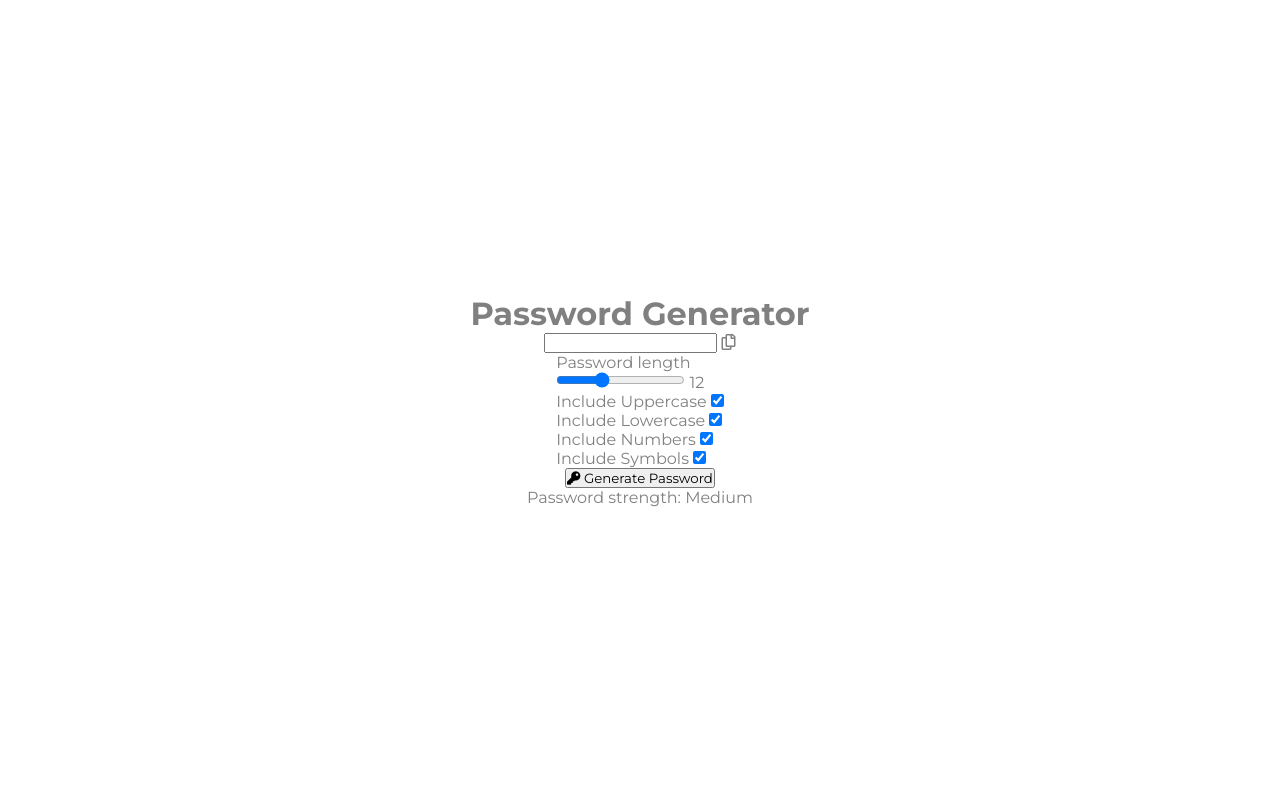
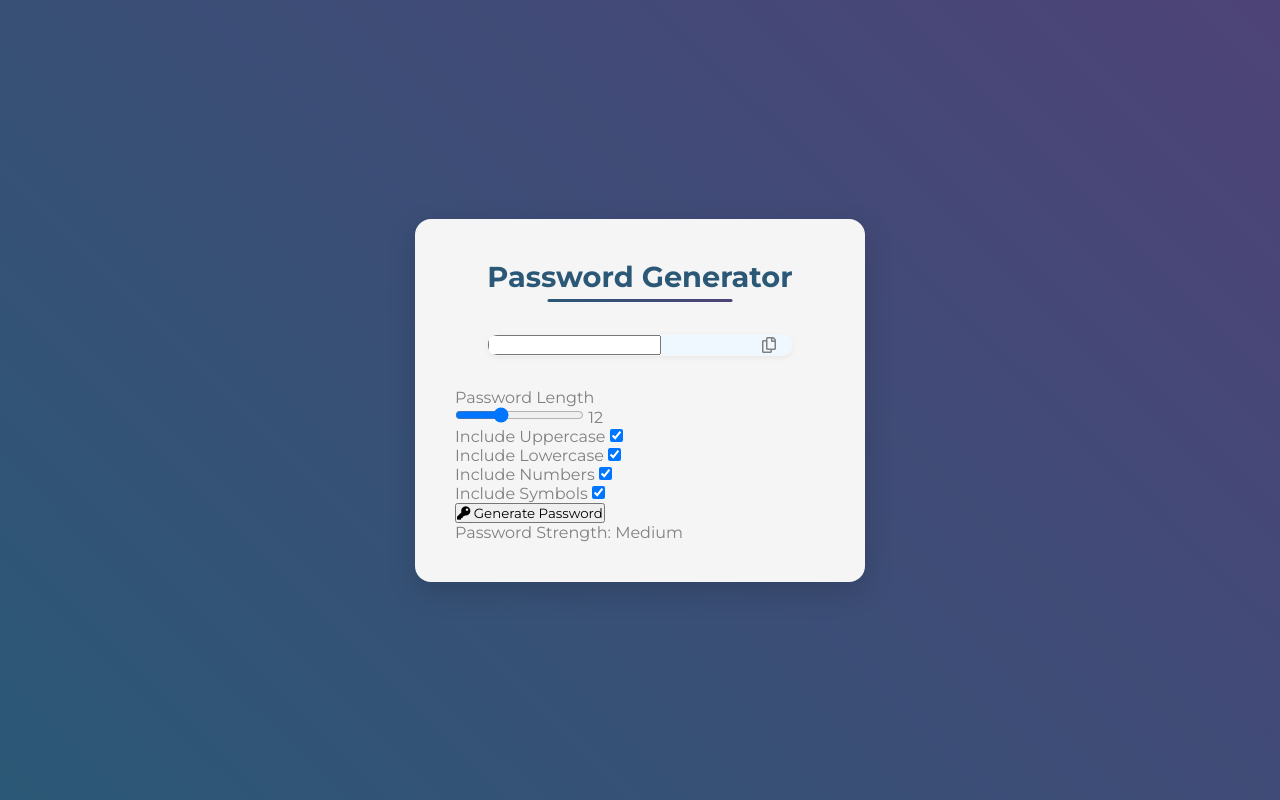
Before and after one commit to Ishanvi04/password-generator, a plain HTML site: page index.html in a window 1280 px wide. Drawn offline with Linux system fonts and the light colour scheme.

Commit message:
Work in progress: CSS layout ongoing

```diff
--- a/index.html
+++ b/index.html
@@ -3,50 +3,53 @@
 <head>
     <meta charset="UTF-8">
     <meta name="viewport" content="width=device-width, initial-scale=1.0">
-    <title>Password generator!</title>
+    <title>Password Generator!</title>
     <link rel="stylesheet" href="styles.css">
     <link rel="stylesheet" href="https://cdnjs.cloudflare.com/ajax/libs/font-awesome/5.15.4/css/all.min.css">
 </head>
 <body>
-    <div class="container"></div>
+
+    <div class="container">
+
         <h1>Password Generator</h1>
-    <!--password-container-->
+
+        <!-- Password Container -->
         <div class="password-container">
             <input type="text" readonly id="password">
             <i class="far fa-copy" id="copy-btn" title="Copy to clipboard"></i>
         </div>
 
-    <!--options-->
+        <!-- Options -->
         <div class="options">
 
-    <!--password length-->
+            <!-- Password Length -->
             <div class="option">
-        <label for="length">Password length</label>
-        <div class="range container">
+                <label for="length">Password Length</label>
+                <div class="range-container">
                     <input type="range" id="length" min="6" max="24" value="12">
                     <span id="length-value">12</span>
                 </div>
             </div>
 
-    <!--include uppercase-->
+            <!-- Include Uppercase -->
             <div class="option">
                 <label for="uppercase">Include Uppercase</label>
                 <input type="checkbox" id="uppercase" checked />
             </div>
 
-    <!--include lowercase-->
+            <!-- Include Lowercase -->
             <div class="option">
                 <label for="lowercase">Include Lowercase</label>
                 <input type="checkbox" id="lowercase" checked />
             </div>
 
-    <!--include numbers-->
+            <!-- Include Numbers -->
             <div class="option">
                 <label for="numbers">Include Numbers</label>
                 <input type="checkbox" id="numbers" checked />
             </div>
 
-    <!--include symbols-->
+            <!-- Include Symbols -->
             <div class="option">
                 <label for="symbols">Include Symbols</label>
                 <input type="checkbox" id="symbols" checked />
@@ -54,18 +57,21 @@
 
         </div>
 
+        <!-- Generate Button -->
         <button id="generate-btn">
-    <i class= "fas fa-key"></i>
-    Generate Password
+            <i class="fas fa-key"></i> Generate Password
         </button>
 
-    <div class="strength-container"></div>
-    <p>Password strength: <span id="strength-label">Medium</span></p>
-    <div class="strength meter">
+        <!-- Strength Indicator -->
+        <div class="strength-container">
+            <p>Password Strength: <span id="strength-label">Medium</span></p>
+            <div class="strength-meter">
                 <div class="strength-bar"></div>
             </div>
+        </div>
 
+    </div>
 
-    <script src = "index.js"></script>
+    <script src="index.js"></script>
 </body>
 </html>
--- a/styles.css
+++ b/styles.css
@@ -1,4 +1,11 @@
 @import url(https://fonts.googleapis.com/css?family=Montserrat:100,200,300,regular,500,600,700,800,900,100italic,200italic,300italic,italic,500italic,600italic,700italic,800italic,900italic);
+
+ :root{
+    --primary-color:#2b5876;
+    --secondary-color:#4e4377;
+    --weak-color:rgb(206, 85, 105);
+
+ }
 * {
     margin:0;
     padding:0;
@@ -7,6 +14,7 @@
 }
 
 body{
+    background: linear-gradient(45deg,var(--primary-color), var(--secondary-color));
     min-height:100vh;
     display: flex;
     justify-content: center;
@@ -15,3 +23,45 @@ body{
     color:grey;
     padding: 20px;
 }
+.container{
+    background-color: whitesmoke;
+    padding:2.5rem;
+    border-radius:1rem;
+    box-shadow:0 10px 30px rgba(0,0,0,0.15);
+    width:90%;
+    max-width: 450px;
+}
+h1{
+    text-align: center;
+    margin-bottom: 1.8rem;
+    color:var(--primary-color);
+    font-size: 1.8rem;
+    font-weight: 700;
+    position: relative;
+    padding-bottom: 0.5rem;
+
+}
+h1::after{             /*for underline near the heading*/
+    content:"";
+    position: absolute;
+    bottom:0;
+    left:50%;
+    transform: translateX(-50%);
+    width:50%;
+    height:3px;
+    background:linear-gradient(90deg,var(--primary-color),var(--secondary-color));
+    border-radius: 2px;
+}
+.password-container{
+    margin:2rem;
+    background-color: aliceblue;
+    border-radius: 10px;
+    border:1px solid whitesmoke;
+    overflow: hidden;
+    box-shadow: 0 2px 5px rgba(0,0,0,0.05);
+    display: flex;
+    align-items: center;
+    justify-content: space-between;
+    padding:0 1rem 0 0;
+
+}
```
Lines whose indentation alone changed are shown as unchanged.
